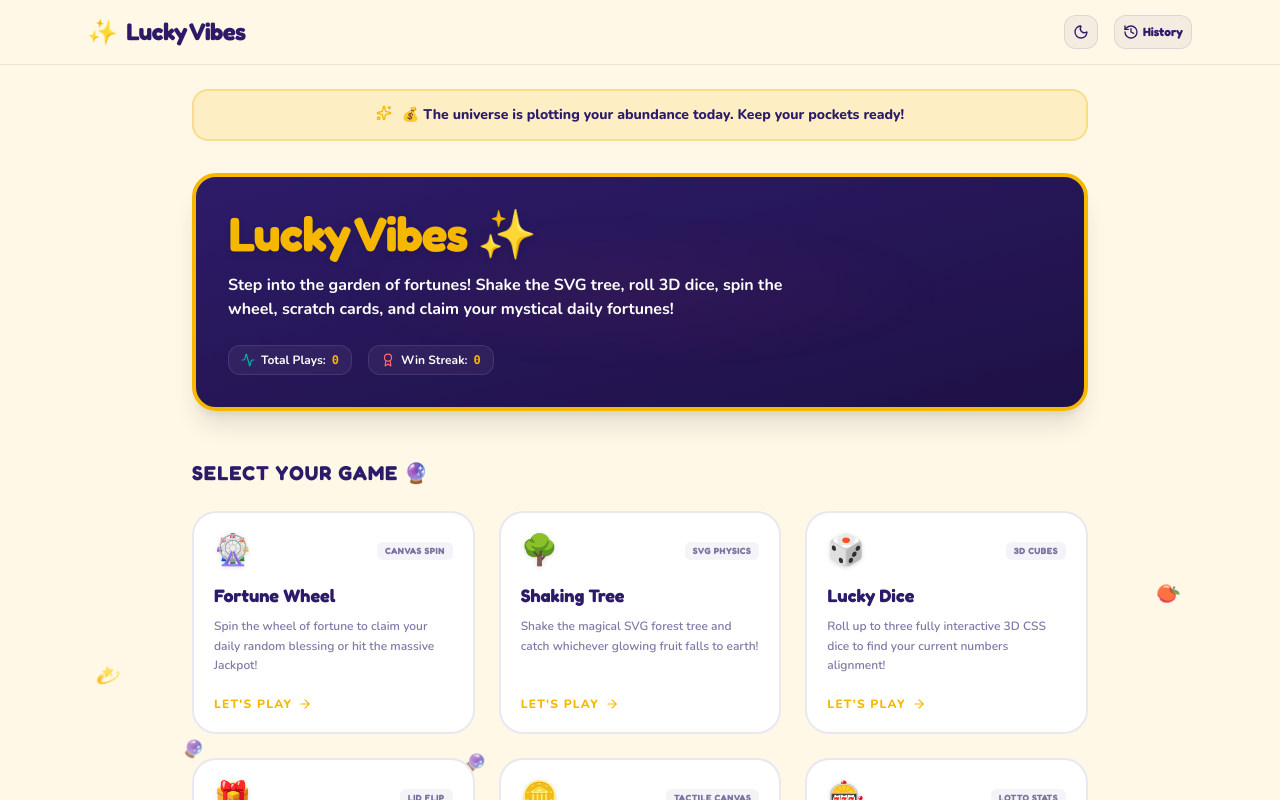
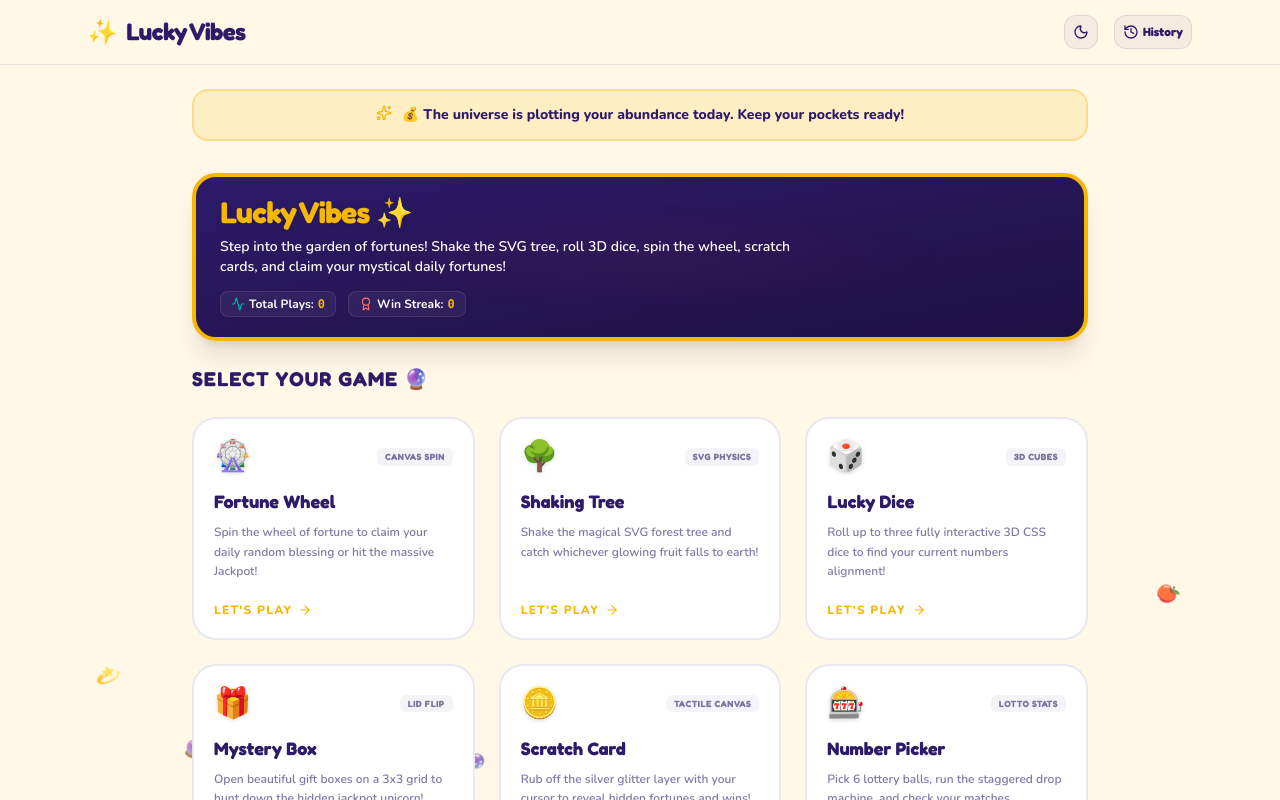
Before and after one commit to stibinottathai/luckify, a Next.js app: page / in a window 1280 px wide. Shown: the top 800 px of the page. Built offline with nearby package versions, Linux system fonts and the light colour scheme.

Commit message:
compacted home hero banner layout

```diff
--- a/app/page.tsx
+++ b/app/page.tsx
@@ -133,27 +133,27 @@ export default function Home() {
       )}
 
       {/* 3. Hero Introduction */}
-      <section className="relative w-full max-w-4xl mb-12 select-none z-10 flex flex-col md:flex-row items-center justify-between gap-8 bg-gradient-to-br from-[#2D1B69] to-[#1E1145] dark:from-[#1B0F40] dark:to-[#0D0725] border-4 border-primary-gold rounded-3xl p-6 sm:p-8 shadow-xl text-white overflow-hidden">
+      <section className="relative w-full max-w-4xl mb-6 select-none z-10 flex flex-col md:flex-row items-center justify-between gap-6 bg-gradient-to-br from-[#2D1B69] to-[#1E1145] dark:from-[#1B0F40] dark:to-[#0D0725] border-4 border-primary-gold rounded-3xl p-4 sm:py-5 sm:px-6 shadow-xl text-white overflow-hidden">
 
         {/* Hue-rotating mesh gradient background */}
         <div className="absolute inset-0 bg-radial from-violet-500/10 via-transparent to-transparent pointer-events-none animate-hue-sweep opacity-50" />
 
-        <div className="flex-1 text-center md:text-left space-y-4 z-10">
-          <h1 className="text-4xl sm:text-5xl font-black font-fredoka leading-none tracking-tight text-primary-gold drop-shadow-md">
+        <div className="flex-1 text-center md:text-left space-y-2.5 z-10">
+          <h1 className="text-2xl sm:text-3xl font-black font-fredoka leading-none tracking-tight text-primary-gold drop-shadow-md">
             Lucky Vibes ✨
           </h1>
-          <p className="text-sm sm:text-base font-bold text-cream-soft/80 max-w-xl">
+          <p className="text-xs sm:text-sm font-semibold text-cream-soft/80 max-w-xl">
             Step into the garden of fortunes! Shake the SVG tree, roll 3D dice, spin the wheel, scratch cards, and claim your mystical daily fortunes!
           </p>
 
           {/* Miniature Player Stats Dashboard */}
-          <div className="flex flex-wrap items-center justify-center md:justify-start gap-4 pt-2">
-            <div className="flex items-center gap-1.5 px-3 py-1.5 rounded-xl bg-white/5 border border-white/10 text-xs font-bold text-cream-soft/70">
+          <div className="flex flex-wrap items-center justify-center md:justify-start gap-3 pt-1">
+            <div className="flex items-center gap-1 py-1 px-2.5 rounded-lg bg-white/5 border border-white/10 text-[10px] sm:text-xs font-bold text-cream-soft/70">
               <Activity className="w-3.5 h-3.5 text-accent-teal" />
               Total Plays:{" "}
               <span className="text-primary-gold font-mono font-black">{totalPlays}</span>
             </div>
-            <div className="flex items-center gap-1.5 px-3 py-1.5 rounded-xl bg-white/5 border border-white/10 text-xs font-bold text-cream-soft/70">
+            <div className="flex items-center gap-1 py-1 px-2.5 rounded-lg bg-white/5 border border-white/10 text-[10px] sm:text-xs font-bold text-cream-soft/70">
               <Award className="w-3.5 h-3.5 text-alert-coral" />
               Win Streak:{" "}
               <span className="text-primary-gold font-mono font-black">{winStreak}</span>
```
